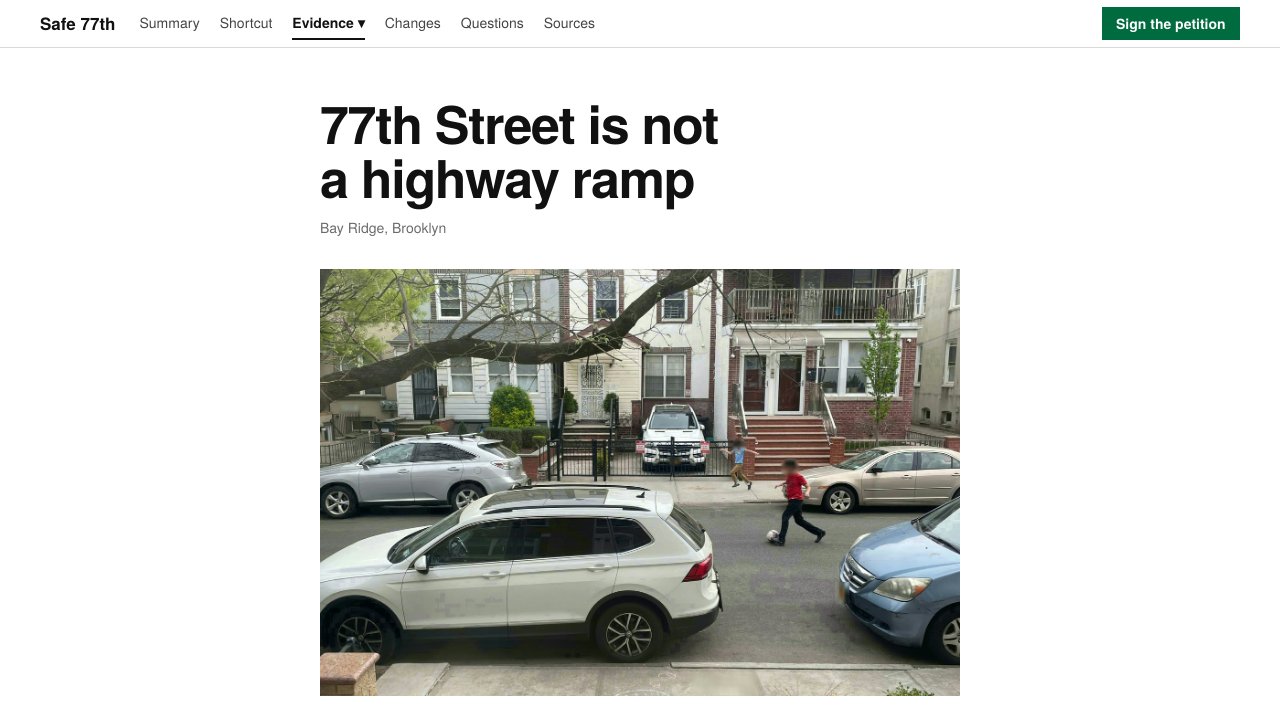
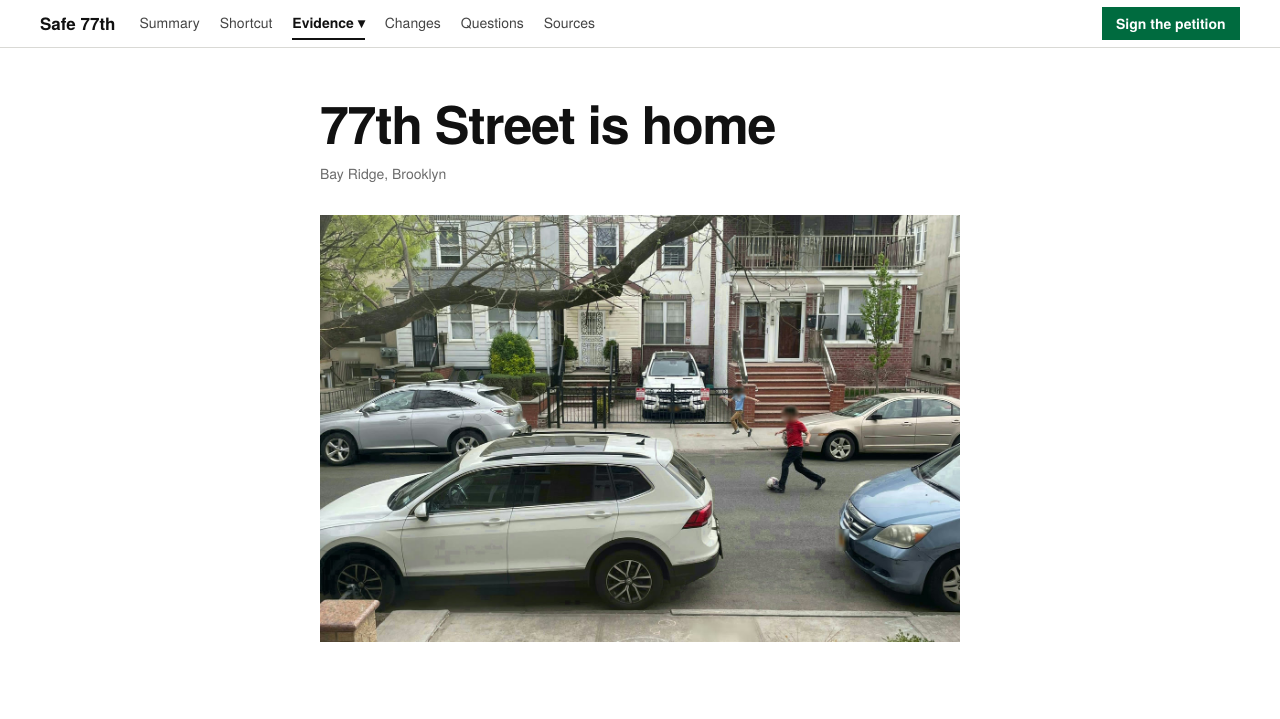
Before and after one commit to jaramana/safe77th, a plain HTML site: page docs/index.html in a window 1280 px wide. Shown: the top 719 px of the page. Drawn offline with Linux system fonts and the light colour scheme.

Commit message:
Change the headline to "77th Street is home"
Co-Authored-By: Claude Opus 5.5 <noreply@anthropic.com>

```diff
--- a/docs/index.html
+++ b/docs/index.html
@@ -46,7 +46,7 @@
   <header class="hero">
     <img src="img/soccer.jpg" fetchpriority="high" alt="Two boys play soccer on 77th Street, one kicking a ball in the roadbed between parked cars, the other on the sidewalk." width="1400" height="1050">
     <div class="card card-title">
-      <h1>77th Street is not a highway ramp</h1>
+      <h1>77th Street is home</h1>
       <p class="dateline">Bay Ridge, Brooklyn</p>
     </div>
   </header>
```
